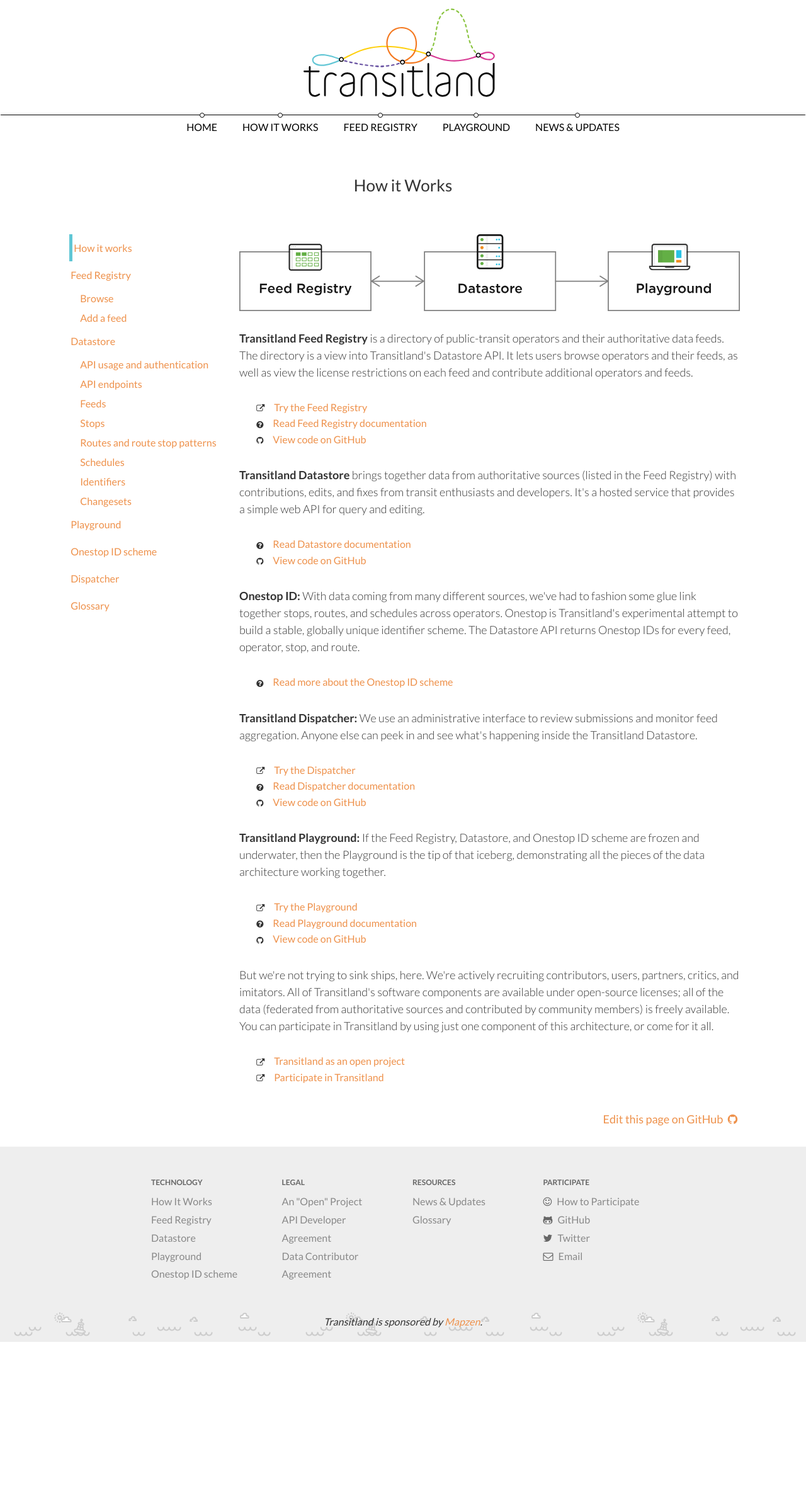
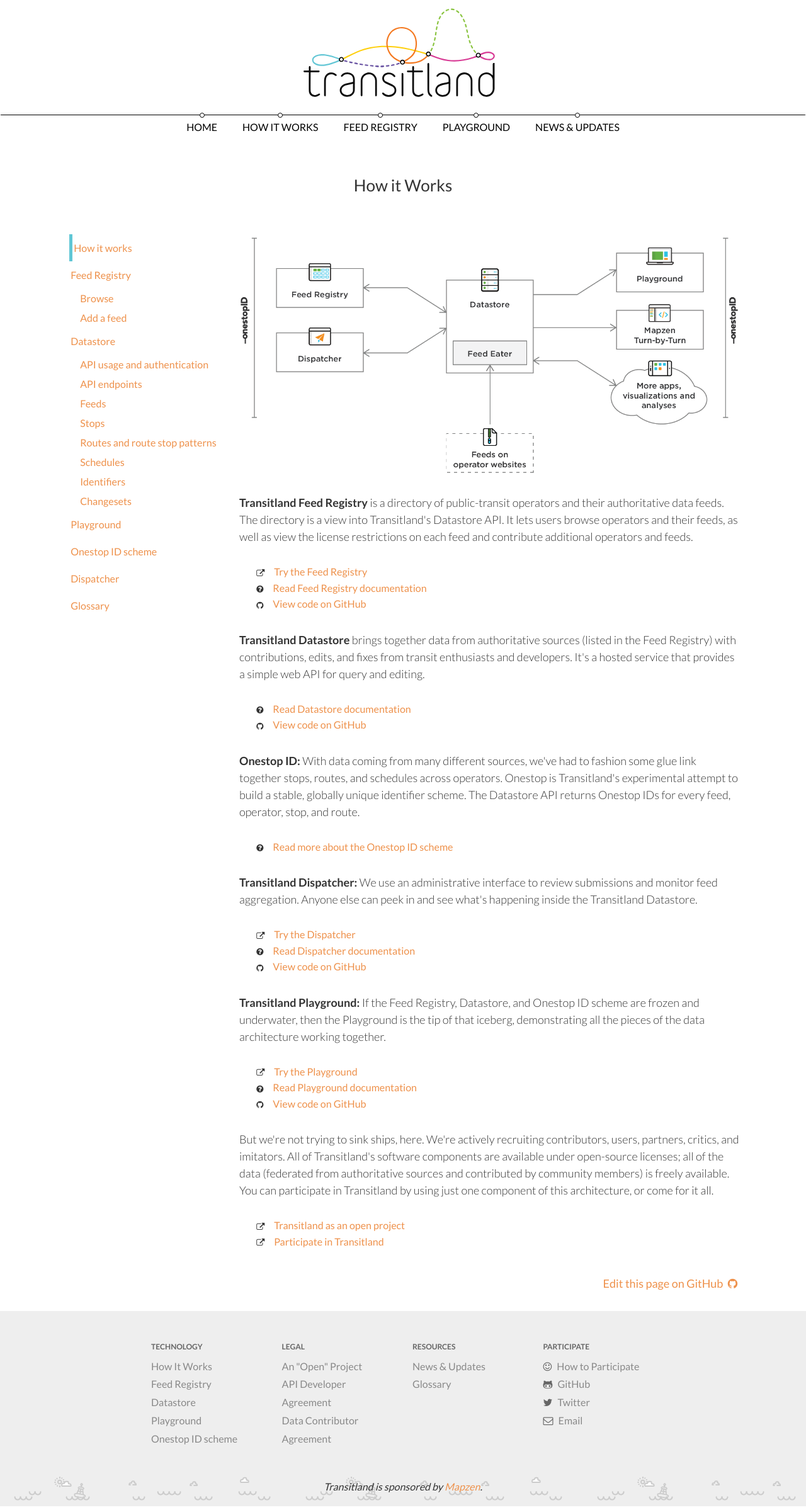
Before and after one commit to transitland/www-transit-land, a Jekyll site: the page built from how-it-works/index.html, in a window 1280 px wide. Shown: the whole page at 63% size. Built offline with Jekyll 4.4.1, drawn with Linux system fonts in a browser that asks for light colours; nearby versions of some CDN libraries; before the commit the page ends 2137 px from its top, so only the background shows below that.

Commit message:
updated "how it works" diagram
closes https://github.com/mapzen/transitland-internal/issues/13

```diff
--- a/how-it-works/index.html
+++ b/how-it-works/index.html
@@ -4,7 +4,7 @@
 skip_title: true
 ---
 
-<img src="hiw-diagram.svg" alt="a diagram showing the Transitland Feed Registry, Datastore, and Playground communicating with each other" />
+<img src="/images/how-it-works-diagram.png" alt="a diagram showing the Transitland Feed Registry, Datastore, and Playground communicating with each other" />
 
 <p><b>Transitland Feed Registry</b> is a directory of public-transit operators and their authoritative data feeds. The directory is a view into Transitland's Datastore API. It lets users browse operators and their feeds, as well as view the license restrictions on each feed and contribute additional operators and feeds.</p>
 <ul class="all-links">
```
Also changed, not shown: how-it-works/hiw-diagram.svg (deleted), images/how-it-works-diagram.png (added).
